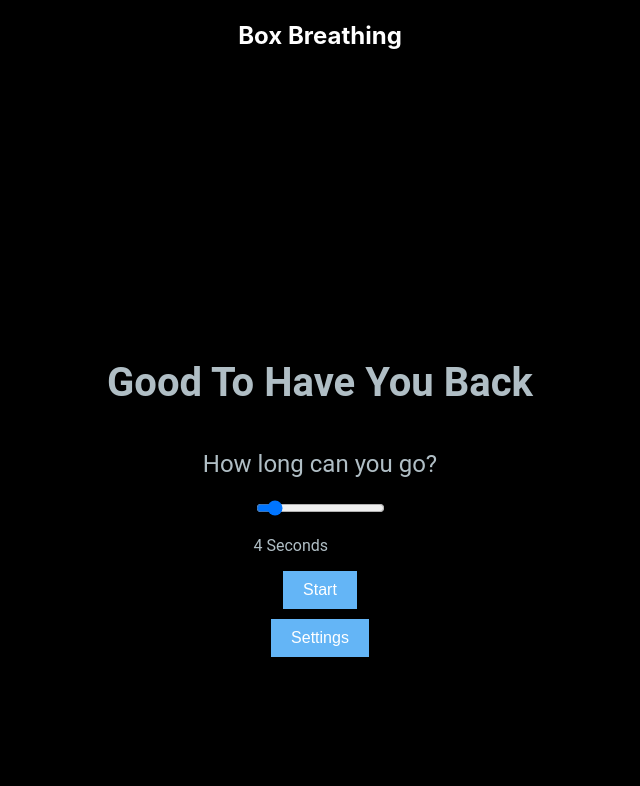
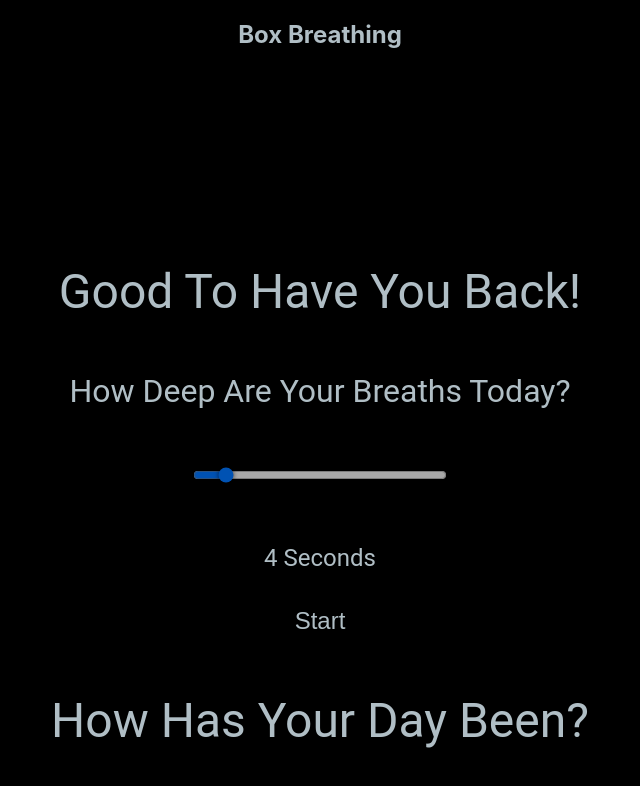
Before and after one commit to MaxSchollum/BoxBreathing, a React (Create React App) app: page / in a window 1280 px wide. Shown: the top 786 px of the page, without its empty margins (320-960 px from the left). Built offline with nearby package versions, Linux system fonts and the light colour scheme.

Commit message:
This actually is publishable

```diff
--- a/src/Components/Header.jsx
+++ b/src/Components/Header.jsx
@@ -3,9 +3,9 @@
 
 function Header() {
   return (
-      <header style={{backgroundColor: 'black'}}>
+      <header className="Header">
         <div className="container">
-            <h2 style={{color: "white"}}>Box Breathing</h2>
+            <h2 className="text">Box Breathing</h2>
         </div>
       </header>
   )
--- a/src/Components/Slider.jsx
+++ b/src/Components/Slider.jsx
@@ -12,7 +12,7 @@ function Slider() {
   };
 
   return (
-    <div>
+    <div className="slider-container">
       <input
         type="range"
         min={1}
@@ -20,8 +20,9 @@ function Slider() {
         step={1}
         value={Time}
         onChange={handleChange}
+        className="slider"
       />
-      <p>{Time} Seconds </p>
+      <p className='text'>{Time} Seconds </p>
     </div>
   );
 }
--- a/src/Pages/Homepage.jsx
+++ b/src/Pages/Homepage.jsx
@@ -10,11 +10,13 @@ function HomePage() {
 
     return (
       <div className="home-container">
-        <h1 className="heading">Good To Have You Back</h1>
-        <p className="subheading">How long can you go?</p>
+        <h1 className="heading">Good To Have You Back!</h1>
+
+        <p className="subheading">How Deep Are Your Breaths Today?</p>
         <Slider />
         <button className="start-button" onClick={handleStartClick}>Start</button>
-        <button className="settings-button">Settings</button>
+        {/* <button className="settings-button">Settings</button> */}
+        <h1 className="heading_late">How Has Your Day Been?</h1>
       </div>
     );
   }
--- a/src/Pages/Meditation.jsx
+++ b/src/Pages/Meditation.jsx
@@ -7,26 +7,28 @@ function Meditation() {
   const {timing} = useContext(TimeContext)
   const seconds = timing*1000
   const durationSeconds = timing; // Assuming 'timing' is in seconds
+  const [remainingTime, setRemainingTime] = useState(timing)
 
   const dynamicStyleGrow = {
-    transition: `transform ${durationSeconds}s ease`, // Dynamic transition duration
-    animation: `growImage ${durationSeconds}s forwards`, // Dynamic animation for growing
+    transition: `transform ${durationSeconds}s cubic-bezier(0.4, 0, 0.2, 1)`, // Dynamic transition with custom timing function
+    animation: `growImage ${durationSeconds}s forwards cubic-bezier(0.4, 0, 0.2, 1)`, // Dynamic animation with custom timing function
   };
 
   const dynamicStyleShrink = {
-    transition: `transform ${durationSeconds}s ease`, // Dynamic transition duration
-    animation: `shrinkImage ${durationSeconds}s forwards`, // Dynamic animation for shrinking
-  }
+    transition: `transform ${durationSeconds}s cubic-bezier(0.4, 0, 0.2, 1)`, // Dynamic transition with custom timing function
+    animation: `shrinkImage ${durationSeconds}s forwards cubic-bezier(0.4, 0, 0.2, 1)`, // Dynamic animation with custom timing function
+  };
+
 
   const dynamicKeyframes = `
     @keyframes growImage {
-      from { transform: scale(0.5); }
+      from { transform: scale(0.2); }
       to { transform: scale(1); }
     }
 
     @keyframes shrinkImage {
       from { transform: scale(1); }
-      to { transform: scale(0.5); }
+      to { transform: scale(0.2); }
     }
   `;
 
@@ -42,7 +44,19 @@ function Meditation() {
     }
   }
 
+  // var countDown = () => {
+  //   if (remainingTime > 0) {
+  //     const timer = setTimeout(() => setRemainingTime(remainingTime - 1), 1000);
+  //     return () => clearTimeout(timer);
+  //   } else {
+  //     // Reset remaining time when it reaches 0
+  //     setRemainingTime(timing);
+  // }
+  // }
 
+  // useEffect(() => {
+  //   countDown(); // Call countDown function here
+  // });
 
   useEffect(() => {
     let timer1;
@@ -68,12 +82,13 @@ function Meditation() {
     };
   }, [stage]);
 
+
   return (
     <>
       <style>{dynamicKeyframes}</style>
       <div className="container">
-        <div className="text" style={{backgroundColor: "red", color: "white", position: 'relative', zIndex: 1000}}>
-          {textToDisplay()} {stage}, {timing}</div>
+        <div className="text" style={{position: 'relative', zIndex: 1000}}>
+          {textToDisplay()}</div>
         <img
           src={pic}
           alt="Meditation"
--- a/src/index.css
+++ b/src/index.css
@@ -27,12 +27,17 @@ code {
 
 /* Text styles */
 .text {
+  display: flex;
+  flex-direction: column;
+  align-items: center;
+  justify-content: center;
   margin-bottom: 20px;
   font-size: 24px;
+  color: #b0bec5
 }
 
 .stage-4 {
-  transform: scale(0.5);
+  transform: scale(0.2);
 }
 
 /* Header styles */
@@ -57,26 +62,77 @@ header {
   font-family: 'Roboto', sans-serif; /* Relaxing, comfortable font */
 }
 
-.heading {
-  font-size: 2.5rem; /* Adequate sizing for heading */
+.heading, .heading_late{
+  font-size: 3rem; /* Larger font size for heading */
   margin-bottom: 20px; /* Margin for spacing */
+  font-weight: normal; /* Make font weight normal */
+}
+
+@keyframes fadeFromBlack {
+  from {opacity: 0;}
+  to {opacity: 1;}
+}
+
+.heading_late {
+  opacity: 0;
+  animation: fadeFromBlack 3s ease 1s forwards
 }
 
 .subheading {
-  font-size: 1.5rem; /* Adequate sizing for subheading */
+  font-size: 2rem; /* Larger font size for subheading */
   margin-bottom: 20px; /* Margin for spacing */
+  font-weight: normal; /* Make font weight normal */
 }
 
 .start-button, .settings-button {
-  background-color: #64b5f6; /* Button background color */
-  color: #fff; /* Button text color */
-  border: none; /* Remove button border */
-  padding: 10px 20px; /* Padding for button */
-  font-size: 1rem; /* Adequate sizing for button text */
+  background-color: black; /* Button background color */
+  color: #b0bec5; /* Button text color */
+  border-radius: 25px; /* Remove button border */
+  border: none;
+  padding: 15px 25px; /* Increase padding for button */
+  font-size: 1.5rem; /* Larger font size for button text */
   cursor: pointer; /* Cursor style */
   margin-bottom: 10px; /* Margin for spacing */
+  transition: background-color 0.4s ease, box-shadow 0.5s ease; /* Transition effect */
 }
 
 .start-button:hover, .settings-button:hover {
-  background-color: #2196f3; /* Button background color on hover */
+  background-color: #313131; /* Button background color on hover */
 }
+
+
+/* Slider styles */
+.slider-container {
+  display: flex;
+  flex-direction: column;
+  align-items: center;
+}
+
+.slider {
+  width: 150%; /* Adjust width as needed */
+  height: 50px; /* Set the height */
+  background: #b0bec5; /* Slider track color */
+  outline: none; /* Remove default styles */
+  opacity: 0.7; /* Set the opacity */
+  border-radius: 10px; /* Set the border-radius */
+  margin: 20px; /* Margin for spacing */
+}
+
+.slider::-webkit-slider-thumb {
+  appearance: none;
+  width: 20px; /* Set the width of the thumb */
+  height: 20px; /* Set the height of the thumb */
+  background: #fff; /* Thumb color */
+  cursor: pointer; /* Set cursor to pointer */
+  border-radius: 50%; /* Make the thumb round */
+  box-shadow: 0px 0px 4px rgba(0, 0, 0, 0.5); /* Add a shadow to the thumb */
+}
+
+.slider::-moz-range-thumb {
+  width: 20px; /* Set the width of the thumb */
+  height: 40px; /* Set the height of the thumb */
+  background: #fff; /* Thumb color */
+  cursor: pointer; /* Set cursor to pointer */
+  border-radius: 50%; /* Make the thumb round */
+  box-shadow: 0px 0px 4px rgba(0, 0, 0, 0.5); /* Add a shadow to the thumb */
+}
```
